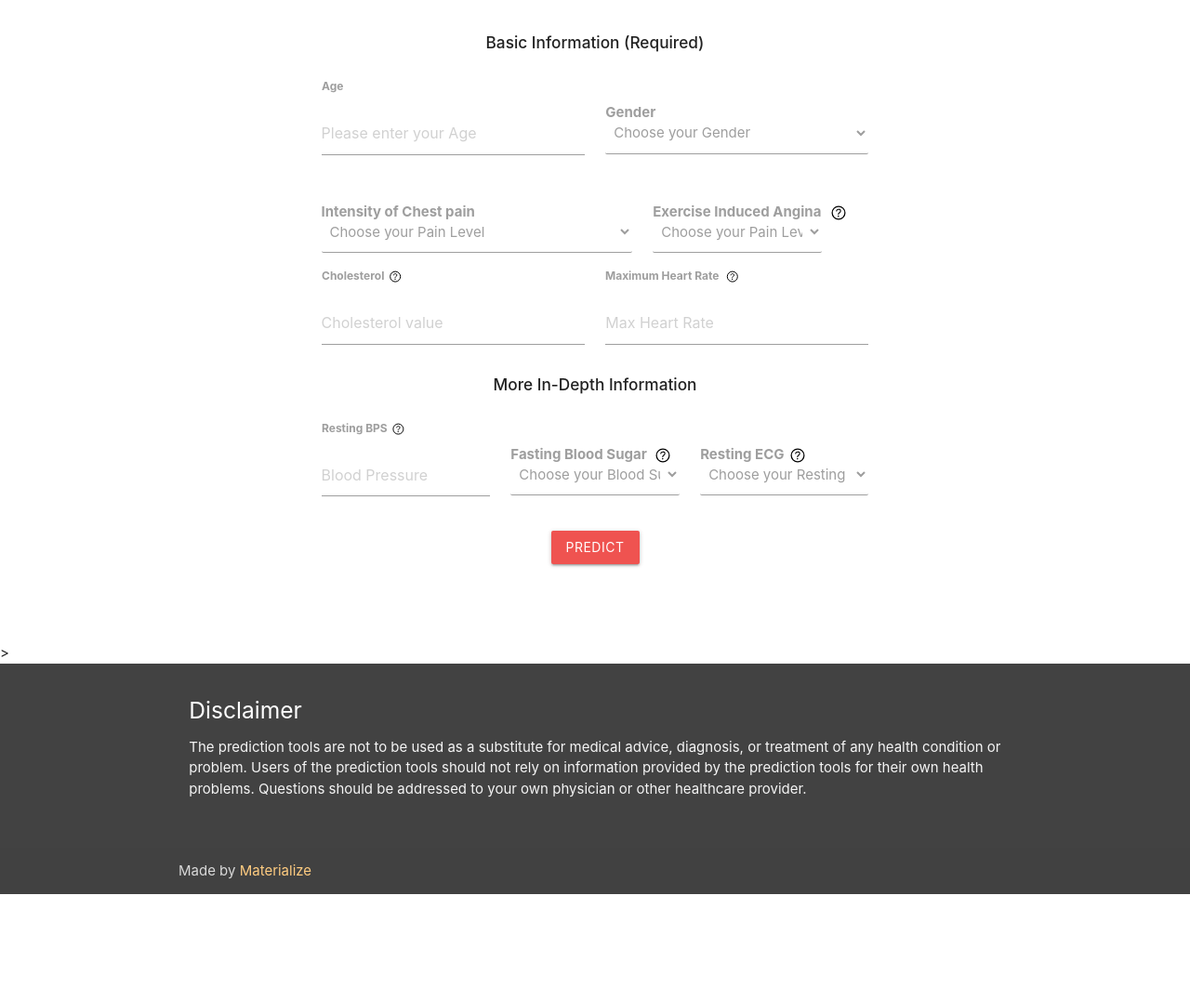
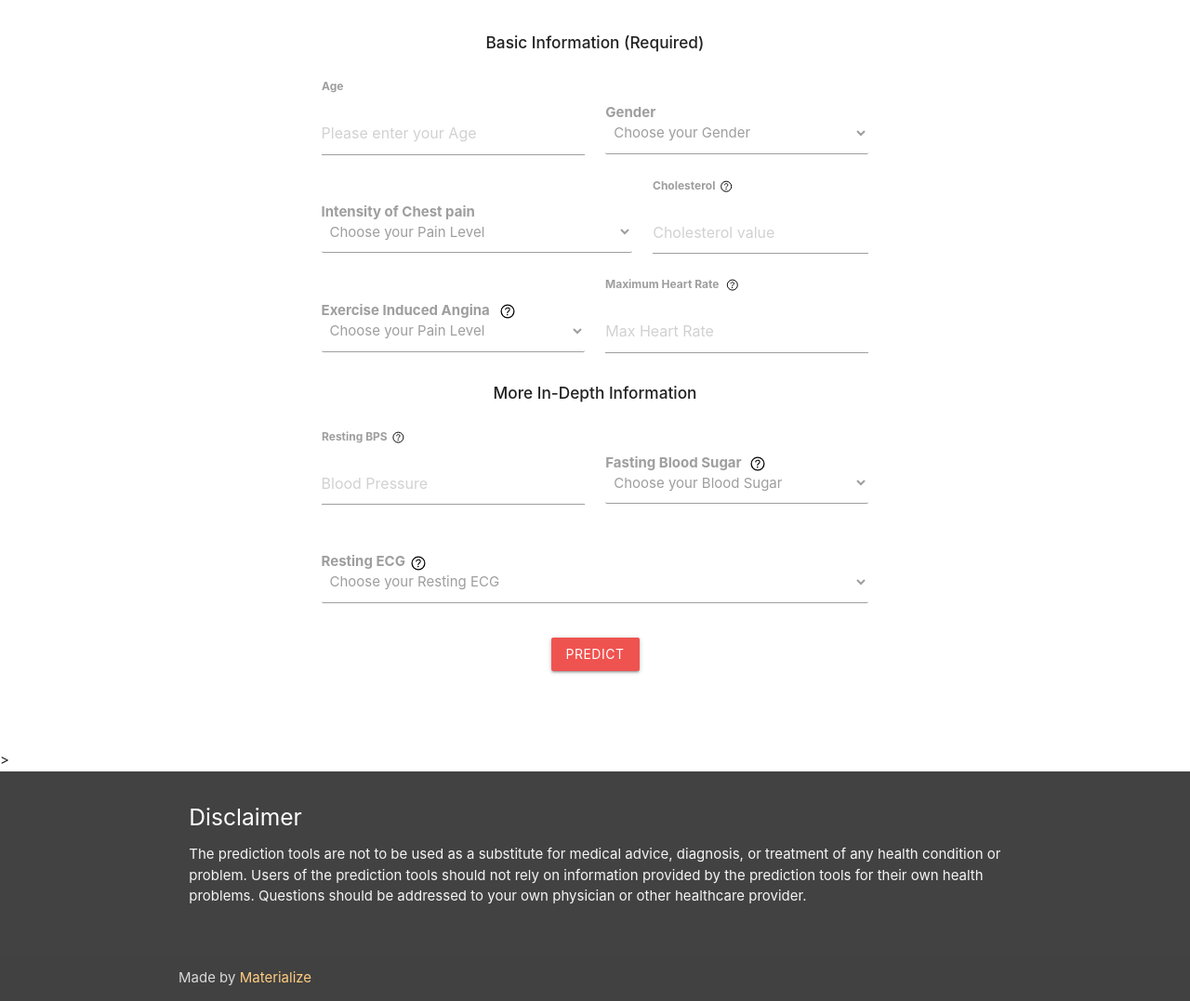
Before and after one commit to nicktan96/version-7, a Flask app: page / in a window 1280 px wide. Shown: the part 308-1385 px from the top of the page at 93% size. Before the commit the page ends 1270 px from the top, so only its background shows below. Run offline with Flask 2, Linux system fonts and the light colour scheme; parts of the project's set-up code (start-up, migrations or seed data) failed here and were passed over; some libraries are stand-ins or nearby versions.

Commit message:
Add files via upload

```diff
--- a/templates/heart_prediction.html
+++ b/templates/heart_prediction.html
@@ -127,7 +127,14 @@
   </select>
         </div>
 
-      <div class="input-field col s4">
+
+                 <div class="input-field col s5">
+            <label for="_name"><b>Cholesterol</b><div class="hover"><img src="./static/help-circle-outline.svg" width="20" /><span>Ideal : <200 <br> Borderline High: 200-239 <br> High: >240 <br> More Info in FAQ</span></div></label>
+            <br>
+          <input id="_name" name="e" placeholder="Cholesterol value" maxlength="3" pattern="\d*" type="text" class="validate" required>
+        </div>
+
+      <div class="input-field col s6">
             <label for="_name"><b>Exercise Induced Angina</b><div class="hover"><img src="./static/help-circle-outline.svg" width="20" /><span><strong>0</strong> - No Pain during exercising <br> <strong>1</strong> - Pain during exercising</strong></span></div></label>
                  <br>
   <select class="browser-default" name="i" id="i" required>
@@ -138,11 +145,7 @@
         </div>
 
 
-         <div class="input-field col s6">
-            <label for="_name"><b>Cholesterol</b><div class="hover"><img src="./static/help-circle-outline.svg" width="20" /><span>Ideal : <200 <br> Borderline High: 200-239 <br> High: >240 <br> More Info in FAQ</span></div></label>
-            <br>
-          <input id="_name" name="e" placeholder="Cholesterol value" maxlength="3" pattern="\d*" type="text" class="validate" required>
-        </div>
+
 
                 <div class="input-field col s6">
             <label for="_name"><b>Maximum Heart Rate</b><div class="hover"><img src="./static/help-circle-outline.svg" width="20" /><span>Subtract your age from 220</span></div></label>
@@ -158,7 +161,7 @@
         </h6>
       </div>
 
-        <div class="input-field col s4">
+        <div class="input-field col s6">
             <label for="_name"><b>Resting BPS</b><div class="hover"><img src="./static/help-circle-outline.svg" width="20" /><span>(Optional) <br> Please Refer To The Table In FAQ</span></div></label>
             <br>
           <input id="_name" name="d" placeholder="Blood Pressure" type="text" pattern="\d*" maxlength="3" class="validate" required>
@@ -166,7 +169,7 @@
 
 
 
-        <div class="input-field col s4">
+        <div class="input-field col s6">
             <label for="_name"><b>Fasting Blood Sugar</b><div class="hover"><img src="./static/help-circle-outline.svg" width="20" /><span>Your Blood Sugar levels during fasting</span></div></label>
             <br>
   <select class="browser-default" name="f" id="f" required>
@@ -176,7 +179,7 @@
   </select>
         </div>
 
-        <div class="input-field col s4">
+        <div class="input-field col s12">
             <label for="_name"><b>Resting ECG</b><div class="hover"><img src="./static/help-circle-outline.svg" width="20" /><span>Your Resting Electrocardiographic Results</span></div></label>
             <br>
   <select class="browser-default" name="g" id="g" required>
```
Also changed, not shown: templates/high_risk.html (+11 -1 lines).
